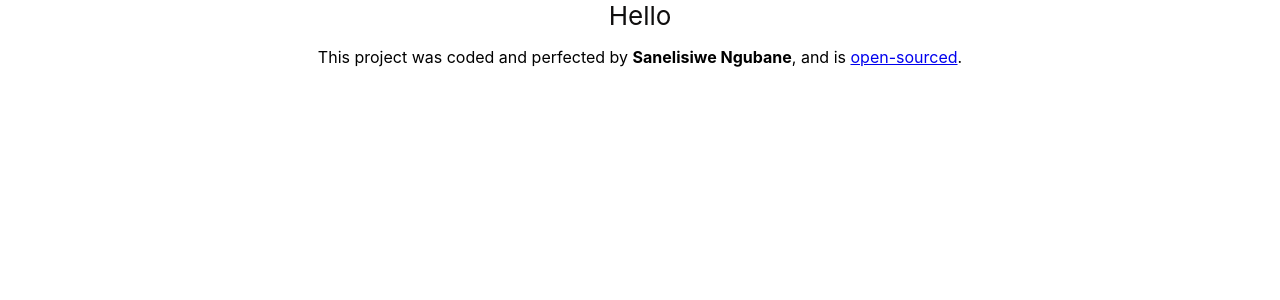
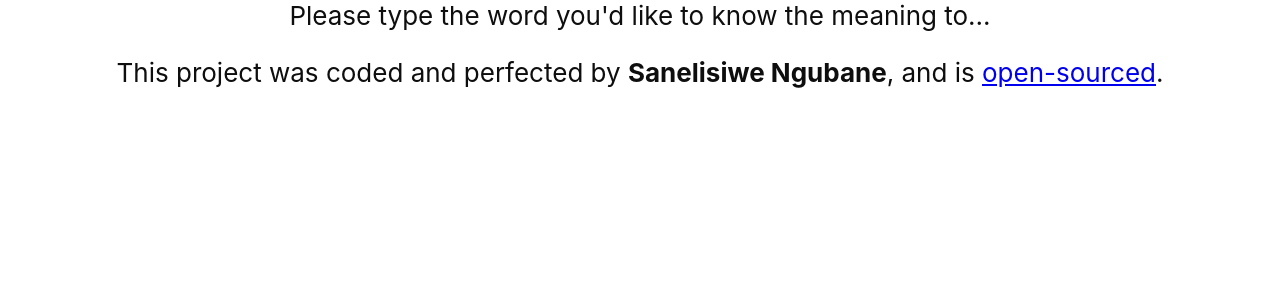
Before and after one commit to SANEH69/saneh-dictionary-app, a React (Create React App) app: page / in a window 1280 px wide. Shown: the top 300 px of the page. Built offline with nearby package versions, Linux system fonts and the light colour scheme.

Commit message:
Altered the design in my main component

```diff
--- a/src/App.css
+++ b/src/App.css
@@ -1,5 +1,10 @@
 .App {
   text-align: center;
+  background-color: #ffff;
+  align-items: center;
+  justify-content: center;
+  font-size: calc(10px + 2vmin);
+  color: rgb(15, 14, 14);
 }
 
 .App-logo {
@@ -11,14 +16,6 @@
   .App-logo {
     animation: App-logo-spin infinite 20s linear;
   }
-}
-
-.App-header {
-  background-color: #ffff;
-  align-items: center;
-  justify-content: center;
-  font-size: calc(10px + 2vmin);
-  color: rgb(15, 14, 14);
 }
 
 .App-link {
--- a/src/App.js
+++ b/src/App.js
@@ -6,7 +6,7 @@ function App() {
   return (
     <div className="App">
       <header className="App-header">
-       Hello
+       Please type the word you'd like to know the meaning to...
       </header>
       <Footer />
     </div>
```
